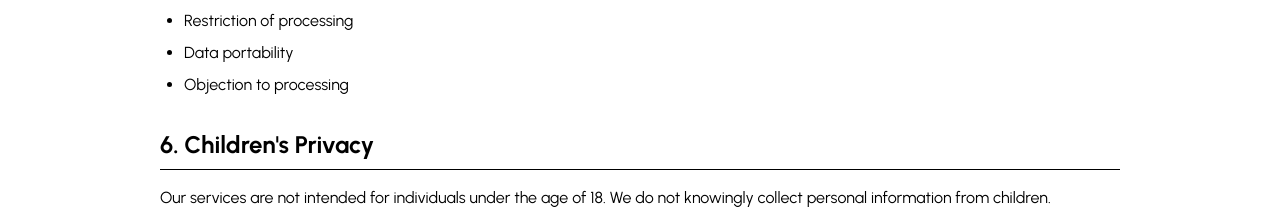
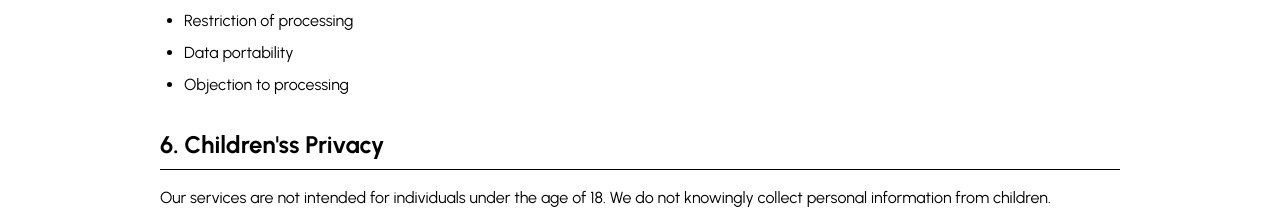
Before and after one commit to DesignsVerse/Rajesh_Ji_Sharma, a Next.js app: page /privacy in a window 1280 px wide. Shown: the part 1204-1424 px from the top of the page. Built offline with nearby package versions, Linux system fonts and the light colour scheme.

Commit message:
privacy-policy-terms

```diff
--- a/app/components/privacyPolicy/PrivacyPolicy.tsx
+++ b/app/components/privacyPolicy/PrivacyPolicy.tsx
@@ -72,7 +72,7 @@ const PrivacyPolicy = () => {
 
             <section>
               <h2 className="text-2xl font-bold text-gray-900 dark:text-white mb-4 border-b pb-2">
-                6. Children's Privacy
+                6. Children&apos;ss Privacy
               </h2>
               <p>Our services are not intended for individuals under the age of 18. We do not knowingly collect personal information from children.</p>
             </section>
```
